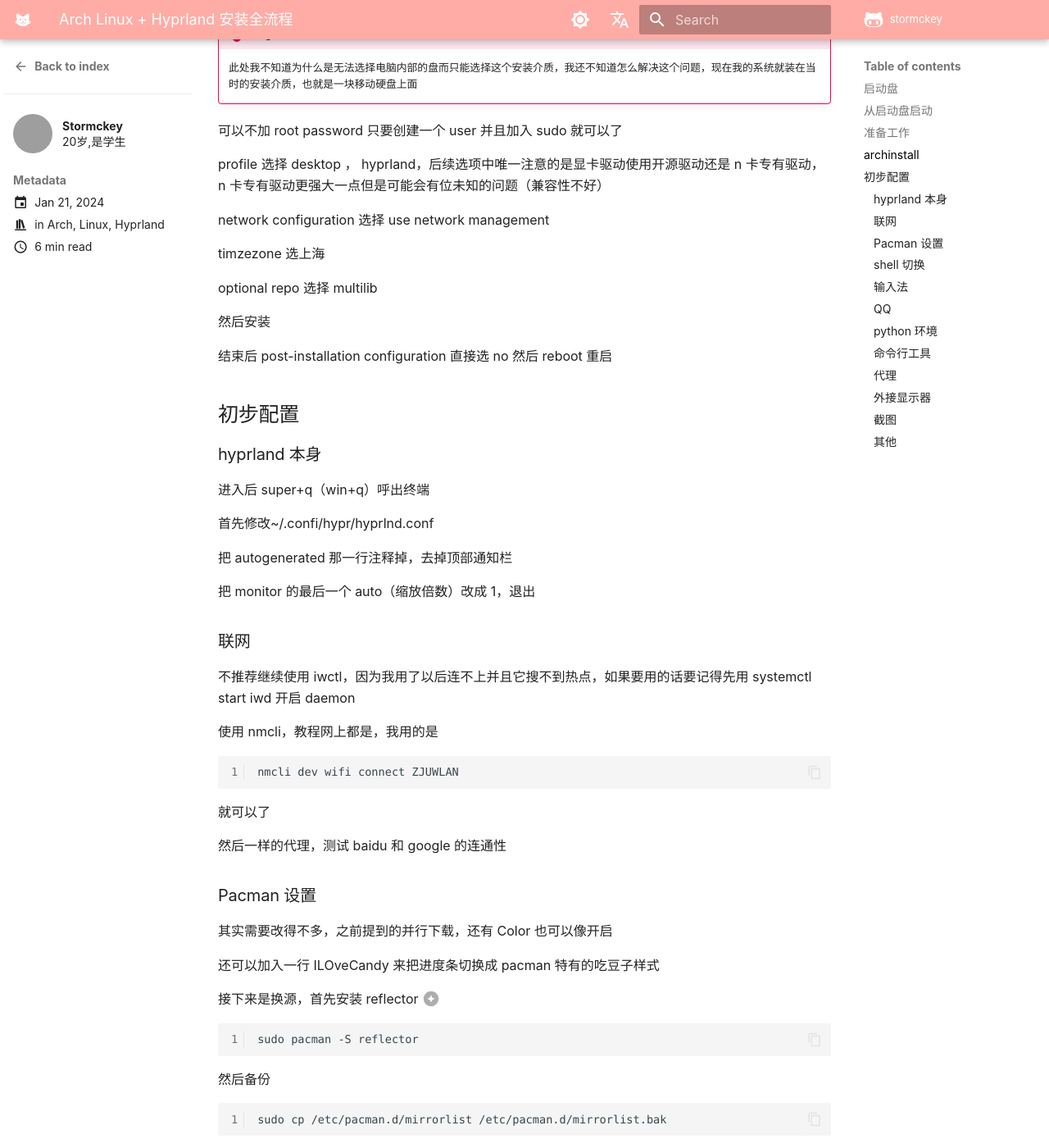
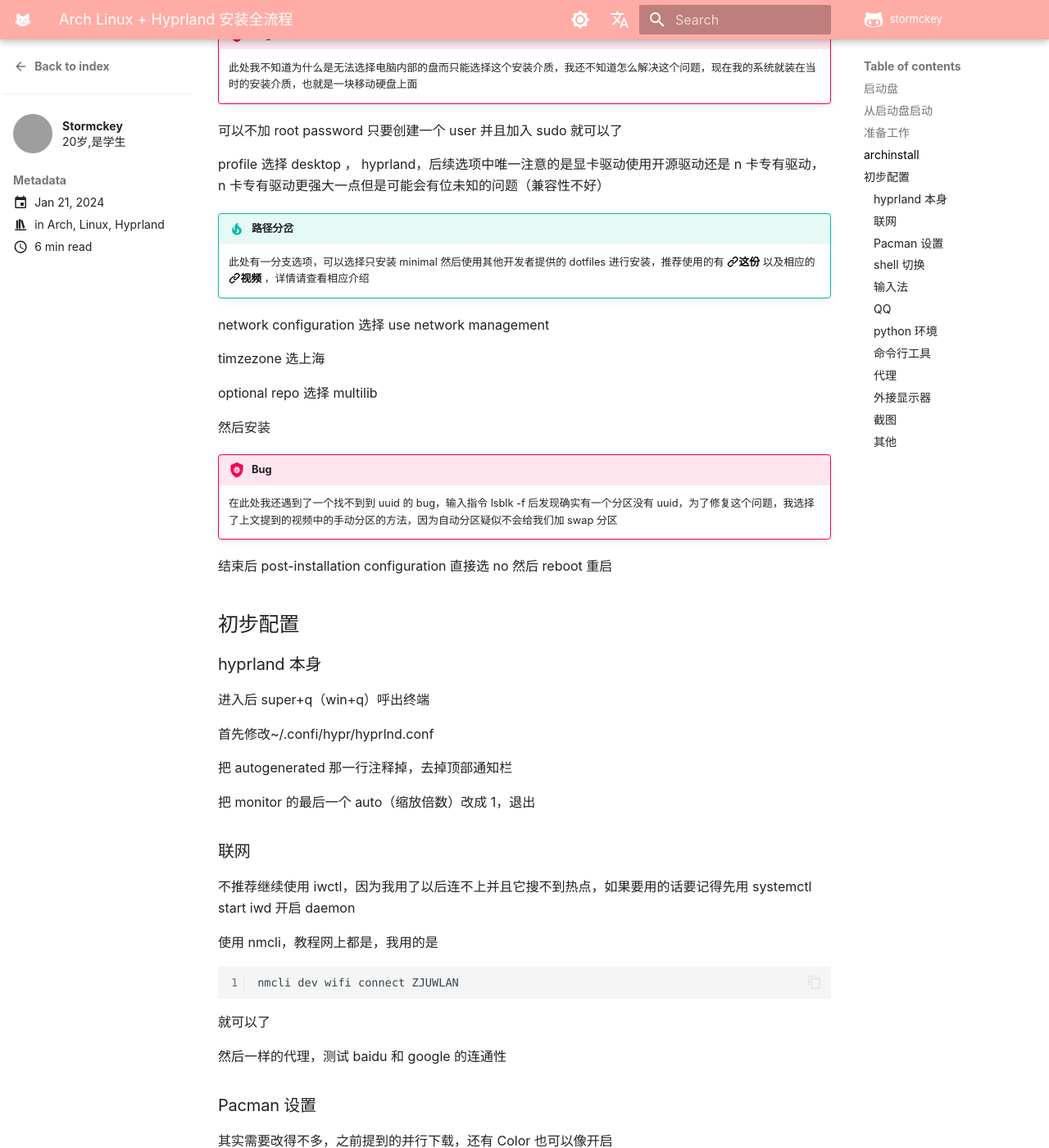
Before and after one commit to stormckey/stormckey.github.io, an MkDocs documentation site: the page built from docs/blog/posts/arch_linux_procedure.md, in a window 1280 px wide and 1400 px high, scrolled down 1801 px. Shown: the whole window at 82% size. Built offline with MkDocs 1.6.1 and Material for MkDocs 9.7.7, drawn with Linux system fonts in a browser that asks for light colours; some web fonts are replaced; comment, search, counter and statistics services are not loaded; a style sheet for code colours, icons or effects is not loaded; grey boxes are pictures that could not be loaded.

Commit message:
add some info into arch procedure

```diff
--- a/docs/blog/posts/arch_linux_procedure.md
+++ b/docs/blog/posts/arch_linux_procedure.md
@@ -85,6 +85,9 @@
 
 profile 选择 desktop ， hyprland，后续选项中唯一注意的是显卡驱动使用开源驱动还是 n 卡专有驱动，n 卡专有驱动更强大一点但是可能会有位未知的问题（兼容性不好）
 
+!!! tip "路径分岔"
+    此处有一分支选项，可以选择只安装 minimal 然后使用其他开发者提供的 dotfiles 进行安装，推荐使用的有 [:octicons-link-16:这份](https://gitlab.com/stephan-raabe/dotfiles) 以及相应的 [:octicons-link-16:视频](https://www.youtube.com/watch?v=kHG5czrQ7WA) ，详情请查看相应介绍
+
 network configuration 选择 use network management
 
 timzezone 选上海
@@ -92,6 +95,9 @@
 optional repo 选择 multilib
 
 然后安装
+
+!!! bug
+    在此处我还遇到了一个找不到到 uuid 的 bug，输入指令 lsblk -f 后发现确实有一个分区没有 uuid，为了修复这个问题，我选择了上文提到的视频中的手动分区的方法，因为自动分区疑似不会给我们加 swap 分区
 
 结束后 post-installation configuration 直接选 no 然后 reboot 重启
 
--- a/docs/css/extra.css
+++ b/docs/css/extra.css
@@ -38,7 +38,7 @@
 article a[href^="http"],
 article a[href^="https://"]
 {
-  font-weight: 650;
+  font-weight: 600;
 }
 
 /* 图片放大start */
```
